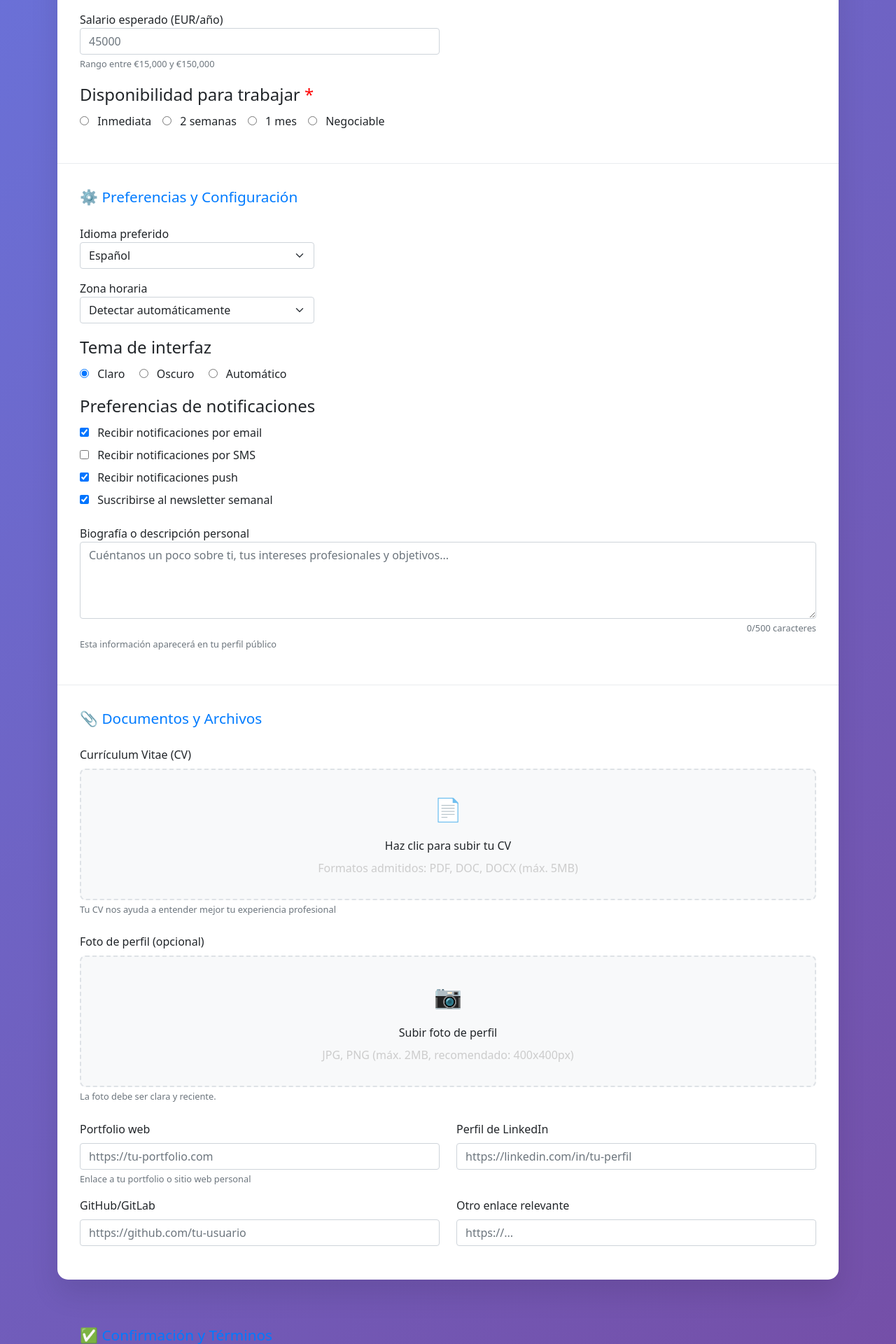
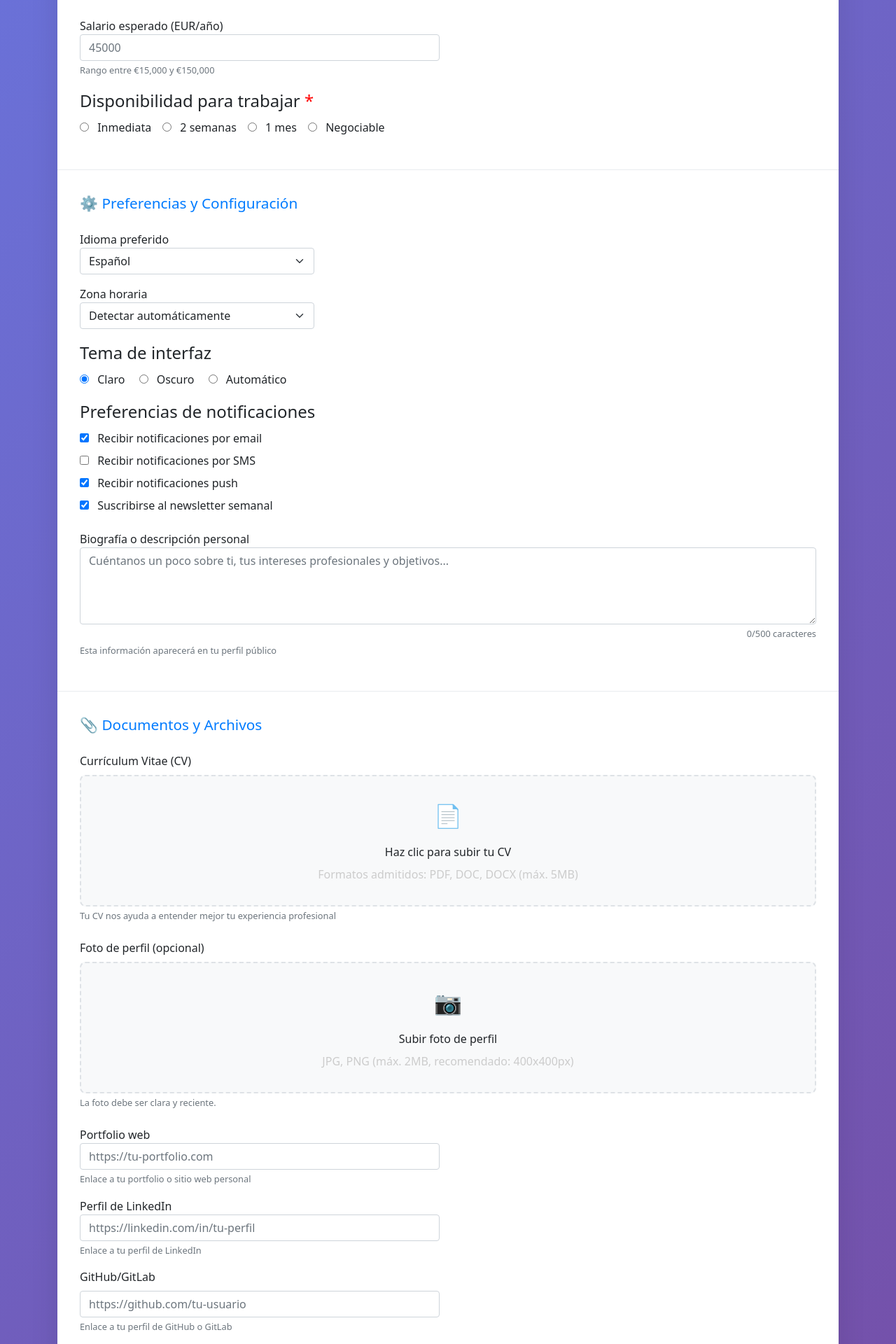
Before and after one commit to diego-vazquez-morales/IPOPortalAria, a Flask app: page /ejercicio/ejercicio3_alta_usuario in a window 1280 px wide. Shown: the part 1333-3253 px from the top of the page at 70% size. Run offline with Flask 3, Linux system fonts and the light colour scheme.

Commit message:
sección 4 del ejercicio 3 hecha

```diff
--- a/templates/ejercicio3_alta_usuario.html
+++ b/templates/ejercicio3_alta_usuario.html
@@ -341,11 +341,8 @@
 
                         <!-- Habilidades técnicas -->
                         <fieldset>
-                            <legend>Habilidades técnicas
-                                <div class="row">
-                                    <span class="field-help">(Selecciona todas las que apliquen)</span>
-                                </div>
-                            </legend>
+                            <legend>Habilidades técnicas</legend>
+                            <span id="skillsHelp" class="field-help">(Selecciona todas las que apliquen)</span>
 
                             <div class="checkbox-group" role="group" aria-describedby="skillsHelp">
                                 <div class="row">
@@ -407,7 +404,7 @@
                         </div>
                         <!-- Disponibilidad -->
                         <fieldset class="col-md-6 mb-3">
-                            <legend class="required-field">Disponibilidad para trabajar</legend>
+                            <legend id="availabilityLegend" class="required-field">Disponibilidad para trabajar</legend>
                             <!-- Radio buttons con fieldset -->
                             <div class="radio-group" role="radiogroup" aria-labelledby="availabilityLegend">
                                 <div>
@@ -428,6 +425,7 @@
                                     <label for="availability-negotiable">Negociable</label>
                                 </div>
                             </div>
+
                         </fieldset>
                     </fieldset>
 
@@ -585,40 +583,67 @@
                         <!-- Portfolio/Enlaces -->
                         <div class="row">
                             <div class="col-md-6 mb-3">
-                                <div class="form-label">Portfolio web</div>
-                                <input type="url"
+                                <label for="portfolio">Portfolio web</label>
+                                <input
+                                    type="url"
+                                    id="portfolio"
                                     class="form-control"
                                     name="portfolio"
-                                       placeholder="https://tu-portfolio.com">
-                                <div class="field-help">
+                                    placeholder="https://tu-portfolio.com"
+                                    aria-describedby="portfolioHelp"
+                                >
+                                <div id="portfolioHelp" class="field-help">
                                     Enlace a tu portfolio o sitio web personal
                                 </div>
                             </div>
-
+                        </div>
+                        <div class="row">
                             <div class="col-md-6 mb-3">
-                                <div class="form-label">Perfil de LinkedIn</div>
-                                <input type="url"
+                                <label for="linkedin">Perfil de LinkedIn</label>
+                                <input
+                                    type="url"
+                                    id="linkedin"
                                     class="form-control"
                                     name="linkedin"
-                                       placeholder="https://linkedin.com/in/tu-perfil">
+                                    placeholder="https://linkedin.com/in/tu-perfil"
+                                    aria-describedby="linkedinHelp"
+                                >
+                                <div id="linkedinHelp" class="field-help">
+                                    Enlace a tu perfil de LinkedIn
+                                </div>
                             </div>
                         </div>
 
                         <div class="row">
                             <div class="col-md-6 mb-3">
-                                <div class="form-label">GitHub/GitLab</div>
-                                <input type="url"
+                                <label for="github" class="form-label">GitHub/GitLab</label>
+                                <input
+                                    type="url"
+                                    id="github"
                                     class="form-control"
                                     name="github"
-                                       placeholder="https://github.com/tu-usuario">
+                                    placeholder="https://github.com/tu-usuario"
+                                    aria-describedby="githubHelp"
+                                >
+                                <div id="githubHelp" class="field-help">
+                                    Enlace a tu perfil de GitHub o GitLab
                                 </div>
-
+                            </div>
+                        </div>
+                        <div class="row">
                             <div class="col-md-6 mb-3">
-                                <div class="form-label">Otro enlace relevante</div>
-                                <input type="url"
+                                <label for="otherLink" class="form-label">Otro enlace relevante</label>
+                                <input
+                                    type="url"
+                                    id="otherLink"
                                     class="form-control"
                                     name="otherLink"
-                                       placeholder="https://...">
+                                    placeholder="https://..."
+                                    aria-describedby="otherLinkHelp"
+                                >
+                                <div id="otherLinkHelp" class="field-help">
+                                    Enlace a otro sitio relevante (blog, proyecto, etc.)
+                                </div>
                             </div>
                         </div>
                     </div>
```
Lines whose indentation alone changed are shown as unchanged.
